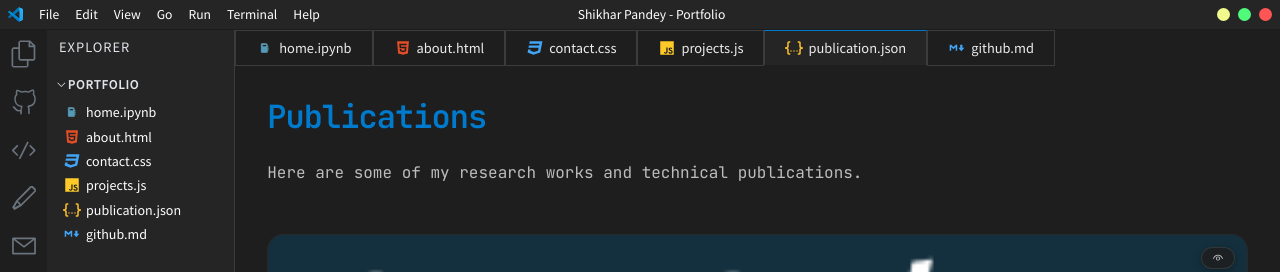
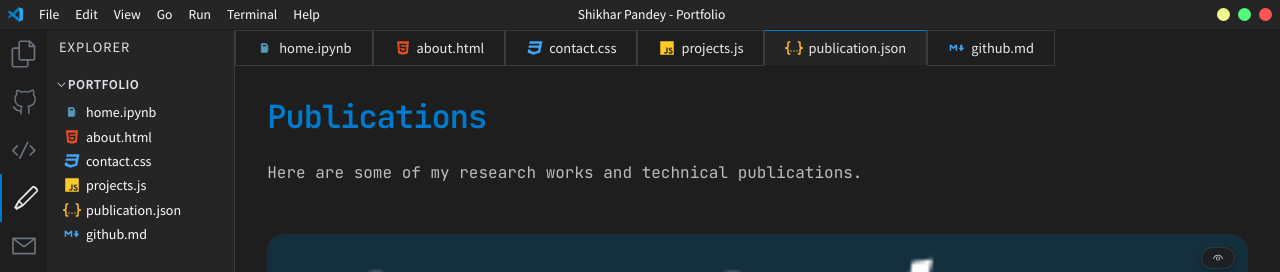
Before and after one commit to pandeyshikhar18/portfoliovs, a Next.js app: page /articles in a window 1280 px wide. Shown: the top 272 px of the page. Built offline with nearby package versions, Linux system fonts and the light colour scheme.

Commit message:
Sidebar.tsx

```diff
--- a/components/Sidebar.tsx
+++ b/components/Sidebar.tsx
@@ -16,7 +16,7 @@ const sidebarTopItems = [
   { Icon: VscFiles, path: '/' },
   { Icon: VscGithubAlt, path: '/github' },
   { Icon: VscCode, path: '/projects' },
-  { Icon: VscEdit, path: '/publication' },
+  { Icon: VscEdit, path: '/articles' },
   { Icon: VscMail, path: '/contact' },
 ];
 
```
